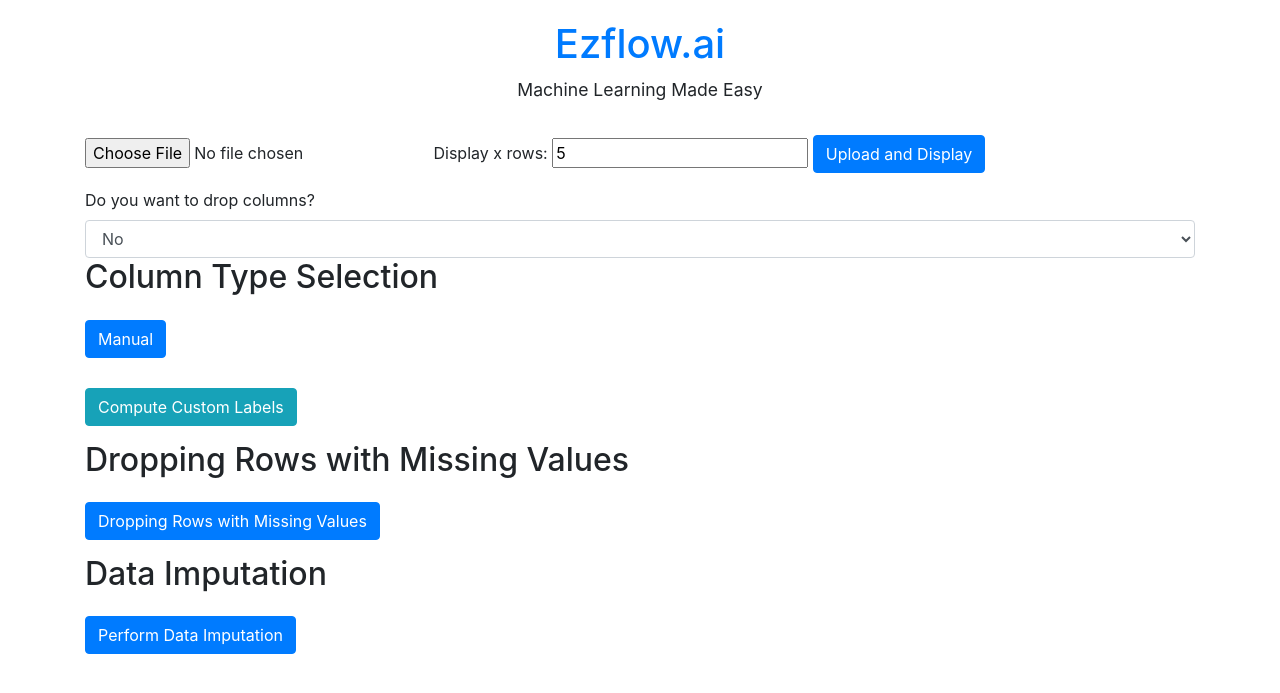
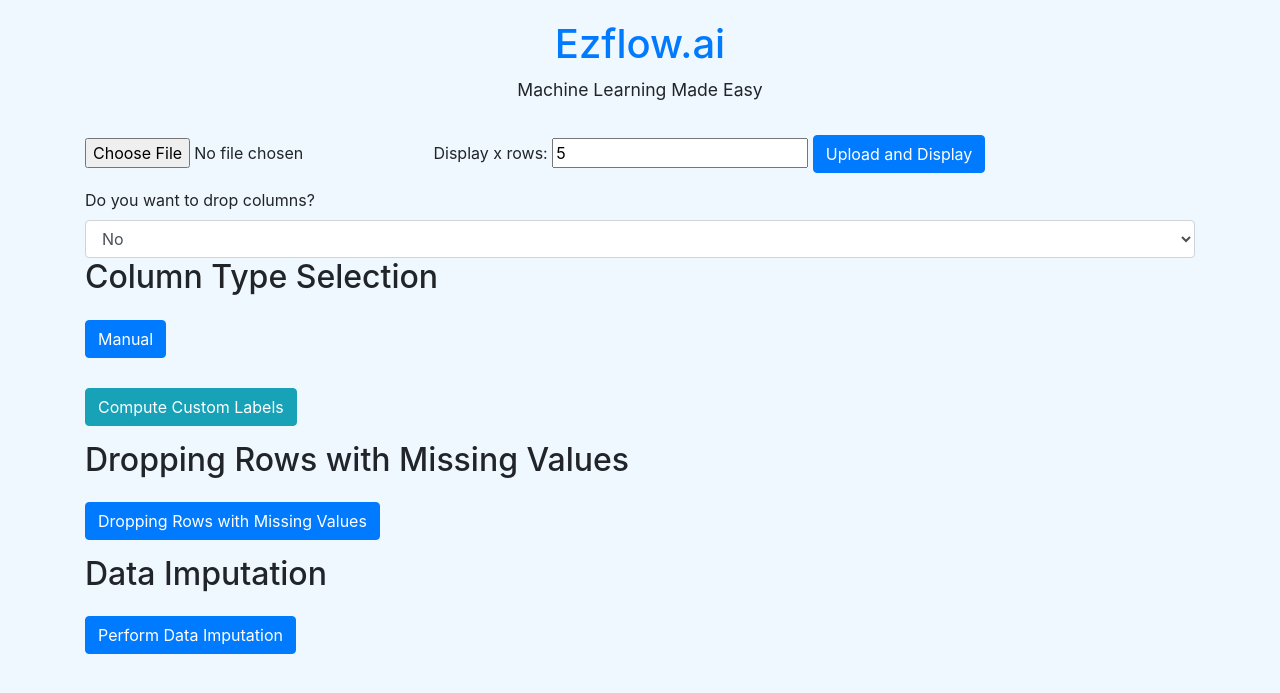
Before and after one commit to anandr07/EzFlow.ai, a Flask app: page / in a window 1280 px wide. Shown: the top 693 px of the page. Run offline with Flask 3, Linux system fonts and the light colour scheme; some libraries are stand-ins or nearby versions.

Commit message:
Updated index.html

```diff
--- a/app/templates/index.html
+++ b/app/templates/index.html
@@ -8,7 +8,7 @@
     <link rel="stylesheet" href="{{ url_for('static', filename='css/styles.css') }}">
     <link rel="stylesheet" href="https://stackpath.bootstrapcdn.com/bootstrap/4.3.1/css/bootstrap.min.css" integrity="sha384-ggOyR0iXCbMQv3Xipma34MD+dH/1fQ784/j6cY/iJTQUOhcWr7x9JvoRxT2MZw1T" crossorigin="anonymous">
 </head>
-<body>
+<body style="background-color: #f0f8ff;"> <!-- Light blue background -->
     <div class="container">
         <h1>Ezflow.ai</h1>
         <p>Machine Learning Made Easy</p>
```
